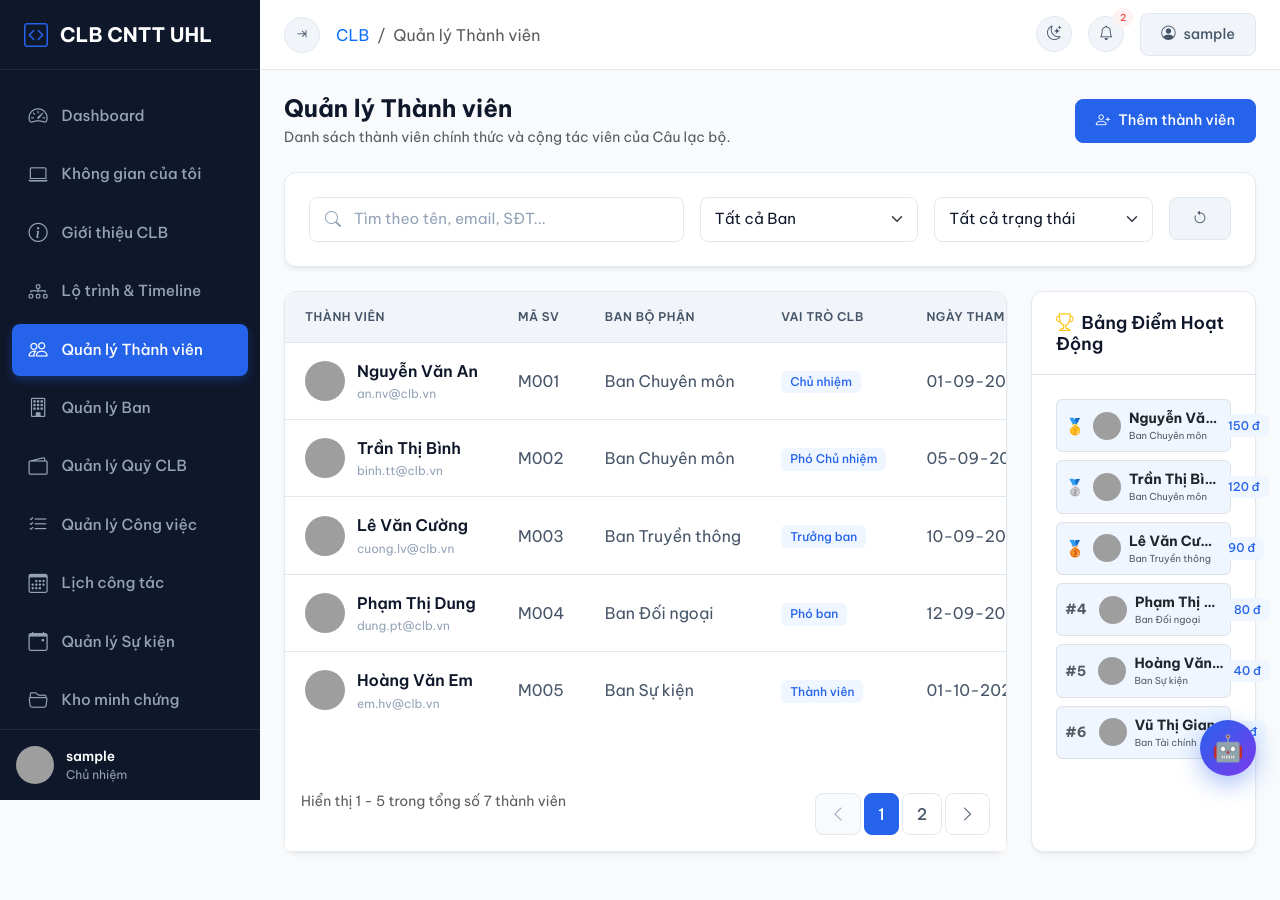
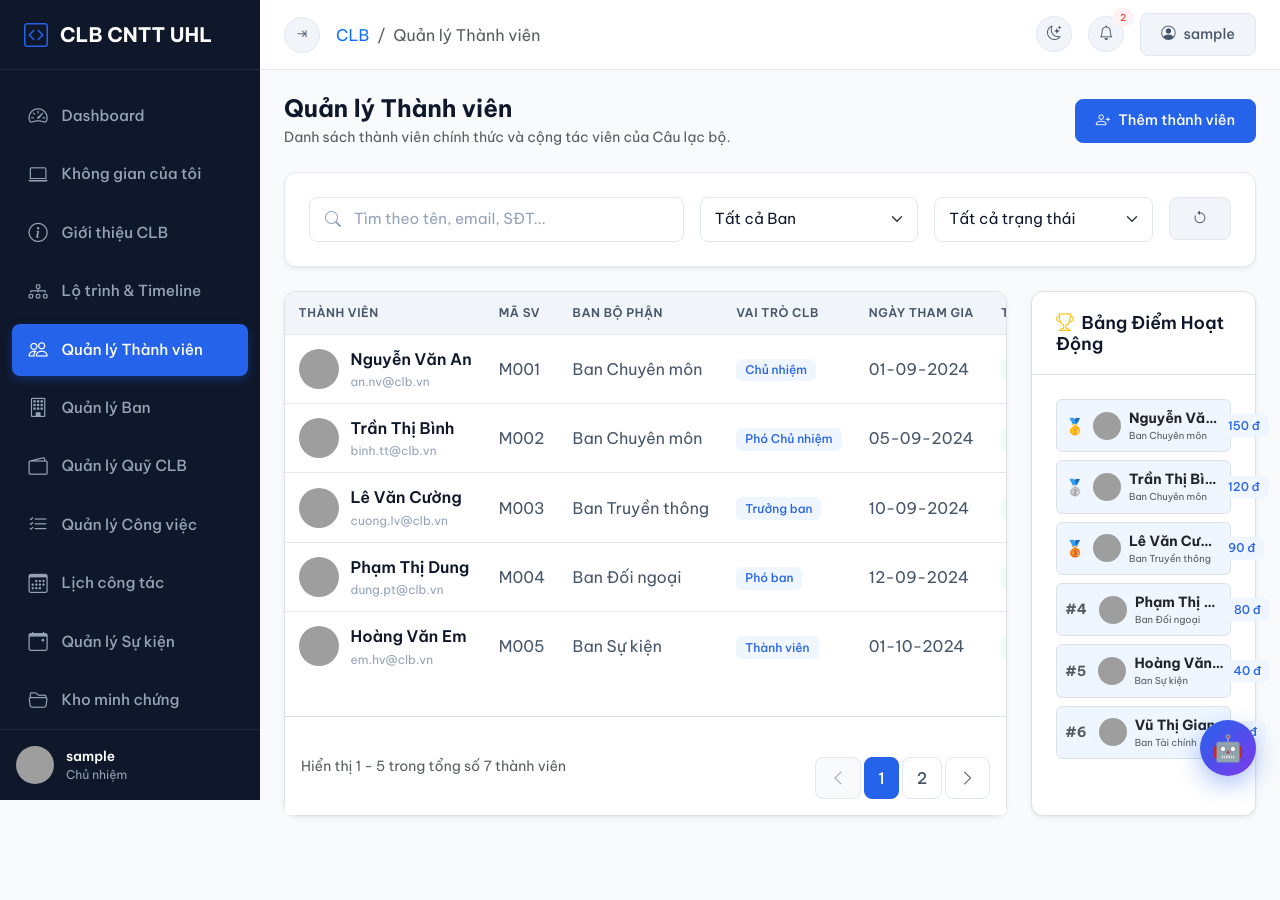
Before and after one commit to xkien189/demo, a website: page members.html in a window 1280 px wide. After the commit the page ends 864 px from the top, so only its background shows below. Drawn offline with nearby package versions, Linux system fonts and the light colour scheme; some packages are replaced by stand-ins of ours; sample sign-in values are in the browser's storage; grey boxes are pictures that could not be loaded; a script that the page names is missing.

Commit message:
UI & Sync: Fix table container overflow and column cut-off, ensure two-way sync between members and accounts on create/delete

```diff
--- a/assets/css/table.css
+++ b/assets/css/table.css
@@ -1,6 +1,18 @@
 .table-responsive {
     border-radius: var(--border-radius);
-    overflow: hidden;
+    overflow-x: auto;
+    -webkit-overflow-scrolling: touch;
+}
+
+.table-responsive::-webkit-scrollbar {
+    height: 6px;
+}
+.table-responsive::-webkit-scrollbar-thumb {
+    background: #cbd5e1;
+    border-radius: 4px;
+}
+.table-responsive::-webkit-scrollbar-track {
+    background: transparent;
 }
 
 .table {
@@ -15,13 +27,13 @@
     text-transform: uppercase;
     font-size: 0.75rem;
     letter-spacing: 0.5px;
-    padding: 1rem 1.25rem;
+    padding: 0.75rem 0.85rem;
     border-bottom-width: 1px;
     border-color: var(--border-color);
 }
 
 .table td {
-    padding: 1rem 1.25rem;
+    padding: 0.75rem 0.85rem;
     color: var(--text-secondary);
     border-bottom: 1px solid var(--border-color);
     background-color: var(--bg-secondary);
--- a/assets/js/account.js
+++ b/assets/js/account.js
@@ -19,6 +19,7 @@ document.addEventListener("DOMContentLoaded", () => {
     // Register Firestore real-time sync refresh
     if (typeof ClubStorage.registerUIRefresh === "function") {
         ClubStorage.registerUIRefresh("club_users", () => renderAccountsList());
+        ClubStorage.registerUIRefresh("club_members", () => renderAccountsList());
     }
 });
 
--- a/assets/js/member.js
+++ b/assets/js/member.js
@@ -40,6 +40,7 @@ function initMembersListPage() {
     // Register Firestore real-time sync refresh
     if (typeof ClubStorage.registerUIRefresh === "function") {
         ClubStorage.registerUIRefresh("club_members", () => loadMembersData());
+        ClubStorage.registerUIRefresh("club_users", () => loadMembersData());
         ClubStorage.registerUIRefresh("club_departments", () => populateDeptDropdown("filter-dept"));
     }
 
@@ -572,17 +573,26 @@ function initMemberEditPage() {
             let users = ClubStorage.getData("club_users") || [];
             // Generate standard username from full name
             const username = mName.split(" ").pop().toLowerCase() + mId.toLowerCase();
+
+            // Hash default password with SHA-256 for security and consistency
+            const hashedPassword = (typeof ClubUtils !== "undefined" && ClubUtils.sha256)
+                ? ClubUtils.sha256("123")
+                : "a665a45920422f9d417e4867efdc4fb8a04a1f3fff1fa07e998e86f7f7a27ae3";
+
+            // Remove existing user with same memberId or username if any
+            users = users.filter(u => u.memberId !== mId && u.username.toLowerCase() !== username.toLowerCase());
+
             users.push({
                 username: username,
-                password: "123",
+                password: hashedPassword,
                 memberId: mId,
                 role: mRole,
                 status: mStat
             });
             ClubStorage.saveData("club_users", users);
 
-            ClubUtils.addLog(`Tạo thành viên mới: ${mName} (${mId})`);
-            ClubUtils.showAlert("Tạo thành viên thành công!", `Đã tạo thành viên mới. Tên đăng nhập mặc định: "${username}", mật khẩu: "123"`, "success")
+            ClubUtils.addLog(`Tạo thành viên và tài khoản mới: ${mName} (${mId}) - User: ${username}`);
+            ClubUtils.showAlert("Tạo thành viên thành công!", `Đã tạo thành viên và tài khoản đăng nhập tương ứng.<br>Tên đăng nhập: <strong>${username}</strong><br>Mật khẩu mặc định: <strong>123</strong>`, "success")
                 .then(() => {
                     window.location.href = "members.html";
                 });
--- a/members.html
+++ b/members.html
@@ -71,11 +71,11 @@
                 <!-- Main Row -->
                 <div class="row">
                     <!-- Table Card -->
-                    <div class="col-lg-9 mb-4">
-                        <div class="card h-100">
+                    <div class="col-xl-9 col-lg-8 mb-4">
+                        <div class="card h-100 shadow-sm border">
                             <div class="card-body p-0">
                                 <div class="table-responsive">
-                                    <table class="table table-hover align-middle text-nowrap">
+                                    <table class="table table-hover align-middle text-nowrap mb-0">
                                         <thead>
                                             <tr>
                                                 <th>Thành viên</th>
@@ -85,7 +85,7 @@
                                                 <th>Ngày tham gia</th>
                                                 <th>Trạng thái</th>
                                                 <th><i class="bi bi-star-fill text-warning me-1"></i>Điểm HĐ</th>
-                                                <th class="text-end">Hành động</th>
+                                                <th class="text-end" style="min-width: 130px;">Hành động</th>
                                             </tr>
                                         </thead>
                                         <tbody id="members-tbody">
@@ -94,7 +94,7 @@
                                     </table>
                                 </div>
                             </div>
-                            <div class="card-footer bg-white border-0 py-3 mt-auto">
+                            <div class="card-footer bg-white border-0 py-3 mt-auto border-top">
                                 <div class="d-flex justify-content-between align-items-center flex-wrap gap-2">
                                     <div class="text-muted small" id="pagination-info">Hiển thị 0 của 0 thành viên</div>
                                     <nav aria-label="Page navigation">
@@ -108,10 +108,10 @@
                     </div>
 
                     <!-- Leaderboard Card -->
-                    <div class="col-lg-3 mb-4">
-                        <div class="card h-100">
+                    <div class="col-xl-3 col-lg-4 mb-4">
+                        <div class="card h-100 shadow-sm border">
                             <div class="card-header bg-transparent border-bottom">
-                                <h5 class="card-title"><i class="bi bi-trophy text-warning me-2"></i>Bảng Điểm Hoạt Động</h5>
+                                <h5 class="card-title mb-0"><i class="bi bi-trophy text-warning me-2"></i>Bảng Điểm Hoạt Động</h5>
                             </div>
                             <div class="card-body">
                                 <div id="members-leaderboard">
```
